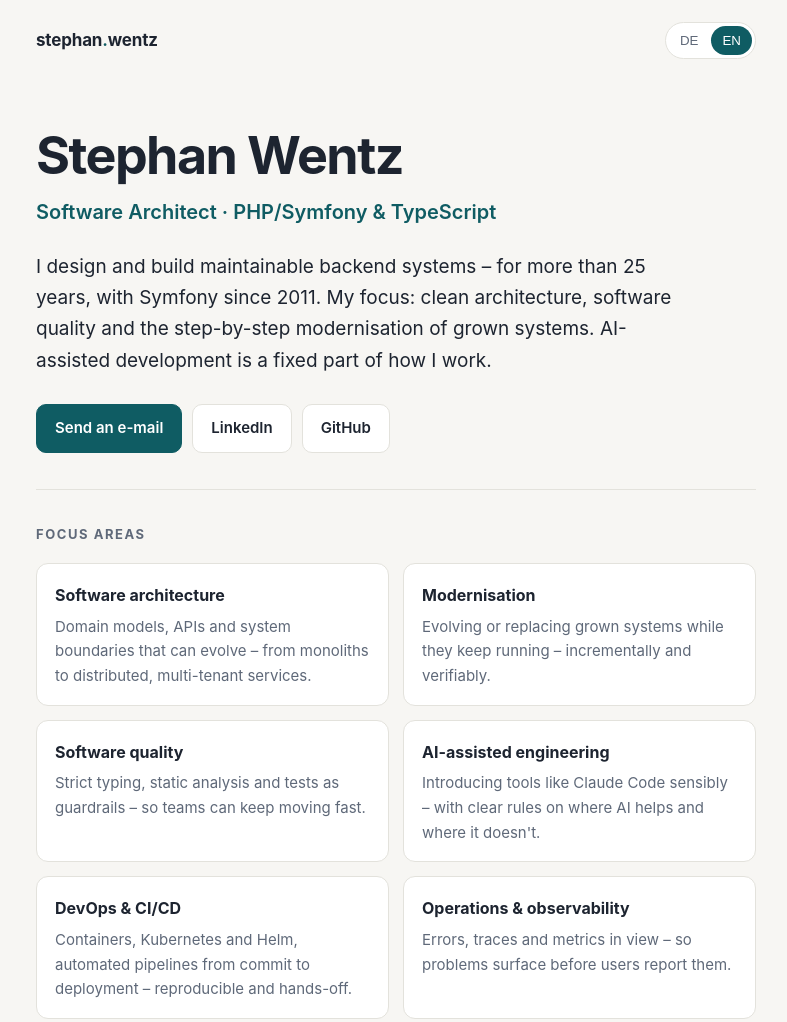
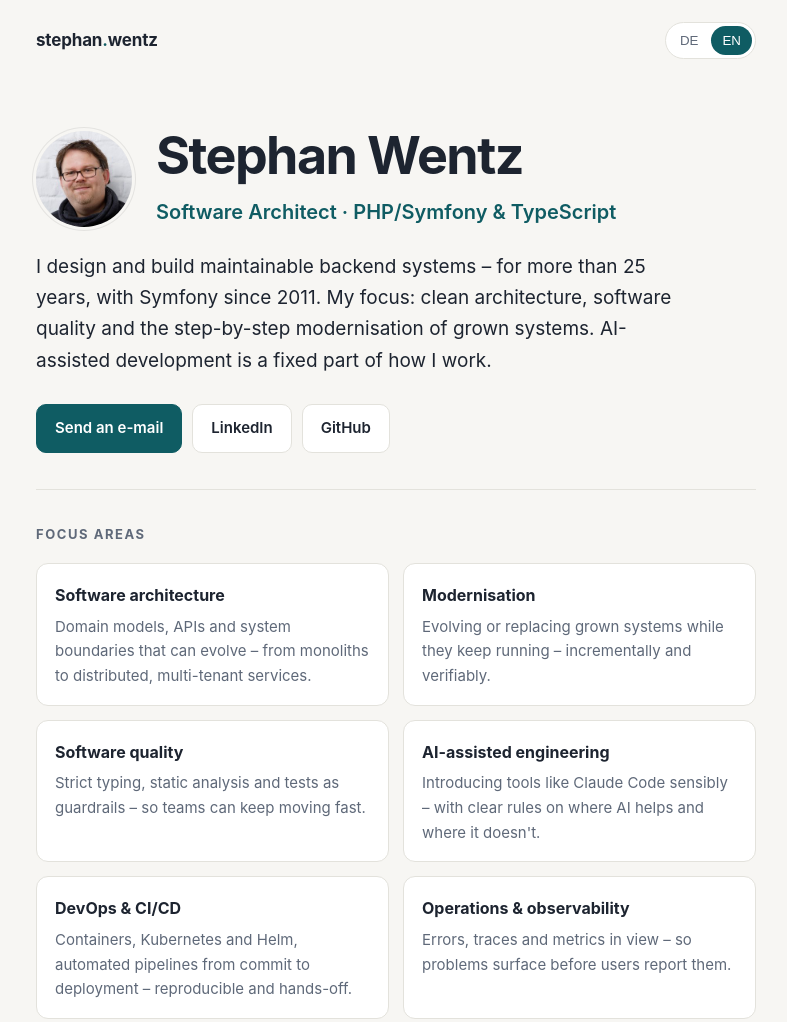
Before and after one commit to temp/wentz-it, a plain HTML site: page index.html in a window 1280 px wide. Shown: the top 1022 px of the page, without its empty margins (244-1031 px from the left). Drawn offline with Linux system fonts and the light colour scheme.

Commit message:
Porträtfoto im Kopfbereich
Co-Authored-By: Claude Opus 5.5 <noreply@anthropic.com>
Claude-Session: https://claude.ai/code/session_01EkyEdr4MtXFEQ8ztaRiCKp

```diff
--- a/index.html
+++ b/index.html
@@ -38,8 +38,13 @@
 
   <main>
     <div class="hero">
-      <h1>Stephan Wentz</h1>
-      <p class="role">Software Architect · PHP/Symfony &amp; TypeScript</p>
+      <div class="hero-head">
+        <img class="portrait" src="foto.jpg" width="96" height="96" alt="Stephan Wentz">
+        <div>
+          <h1>Stephan Wentz</h1>
+          <p class="role">Software Architect · PHP/Symfony &amp; TypeScript</p>
+        </div>
+      </div>
       <p class="lead" lang="de">Ich entwerfe und baue wartbare Backend-Systeme – seit über 25 Jahren, seit 2011 mit Symfony. Mein Fokus: saubere Architektur, Software-Qualität und die schrittweise Modernisierung gewachsener Systeme. KI-gestützte Entwicklung gehört für mich fest zum Alltag.</p>
       <p class="lead" lang="en">I design and build maintainable backend systems – for more than 25 years, with Symfony since 2011. My focus: clean architecture, software quality and the step-by-step modernisation of grown systems. AI-assisted development is a fixed part of how I work.</p>
       <div class="cta">
--- a/style.css
+++ b/style.css
@@ -75,3 +75,7 @@ ul.projects li strong{margin-bottom:4px}
 ul.projects li span.tags{margin-top:12px}
 ul.career li .when{display:block;font-size:13px;font-weight:600;color:var(--accent);letter-spacing:.02em;margin-bottom:2px}
 ul.career li .when span, ul.plain li strong span{color:inherit;font-size:inherit}
+.hero-head{display:flex;align-items:center;gap:24px;margin-bottom:22px}
+.hero-head .role{margin:0}
+.portrait{width:96px;height:96px;border-radius:50%;object-fit:cover;flex:none;box-shadow:0 0 0 3px var(--bg,#fff),0 0 0 4px rgba(0,0,0,.08)}
+@media (max-width:520px){.hero-head{gap:16px}.portrait{width:72px;height:72px}}
```
Also changed, not shown: foto.jpg (added).
